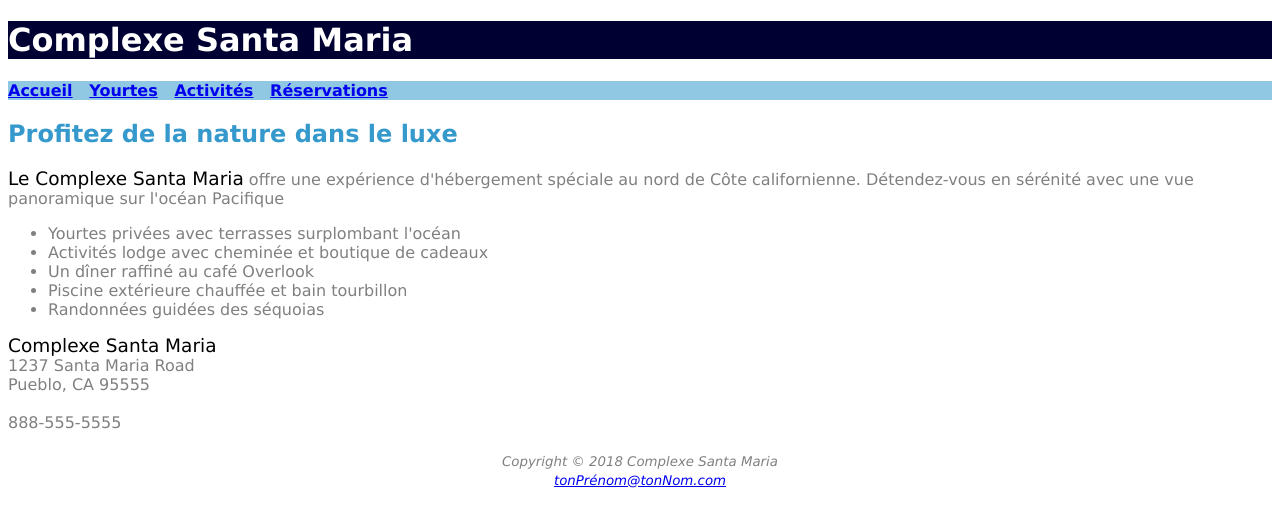
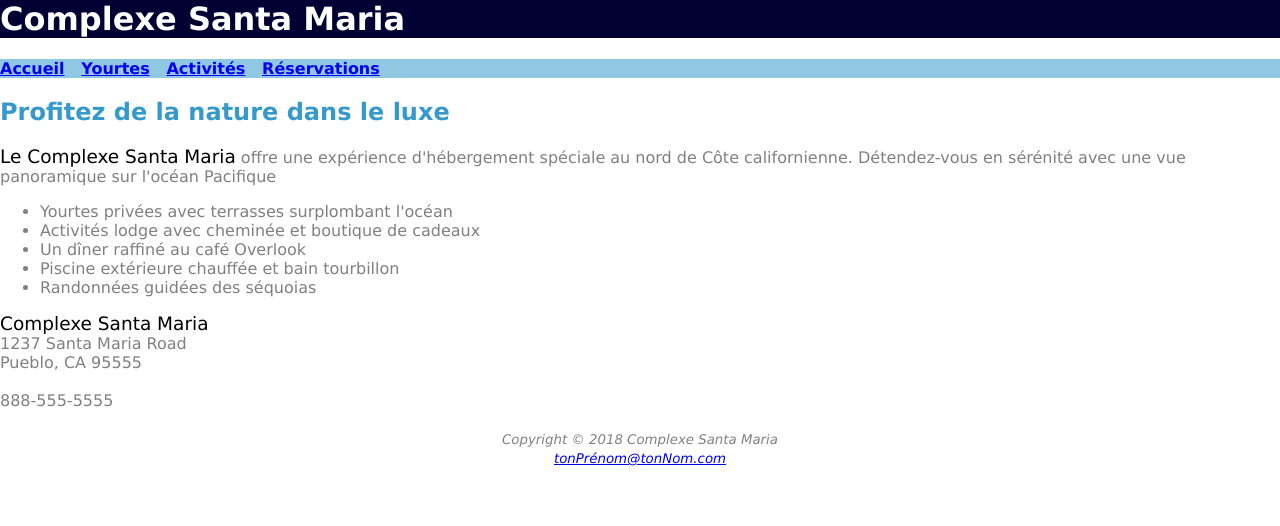
Before and after one commit to MaXianbibi/Devoir-2, a plain HTML site: page index.html in a window 1280 px wide. Drawn offline with Linux system fonts and the light colour scheme.

Commit message:
margin fix

```diff
--- a/styles.css
+++ b/styles.css
@@ -1,11 +1,19 @@
 * {
     font-family: Verdana, Arial, sans-serif;
+}
+
+body {
+    margin: 0
 }
 
 
 header {
     background-color: #000033;
     color: white;
+}
+
+header > h1 {
+    margin-top: 0;
 }
 
 nav {
```
